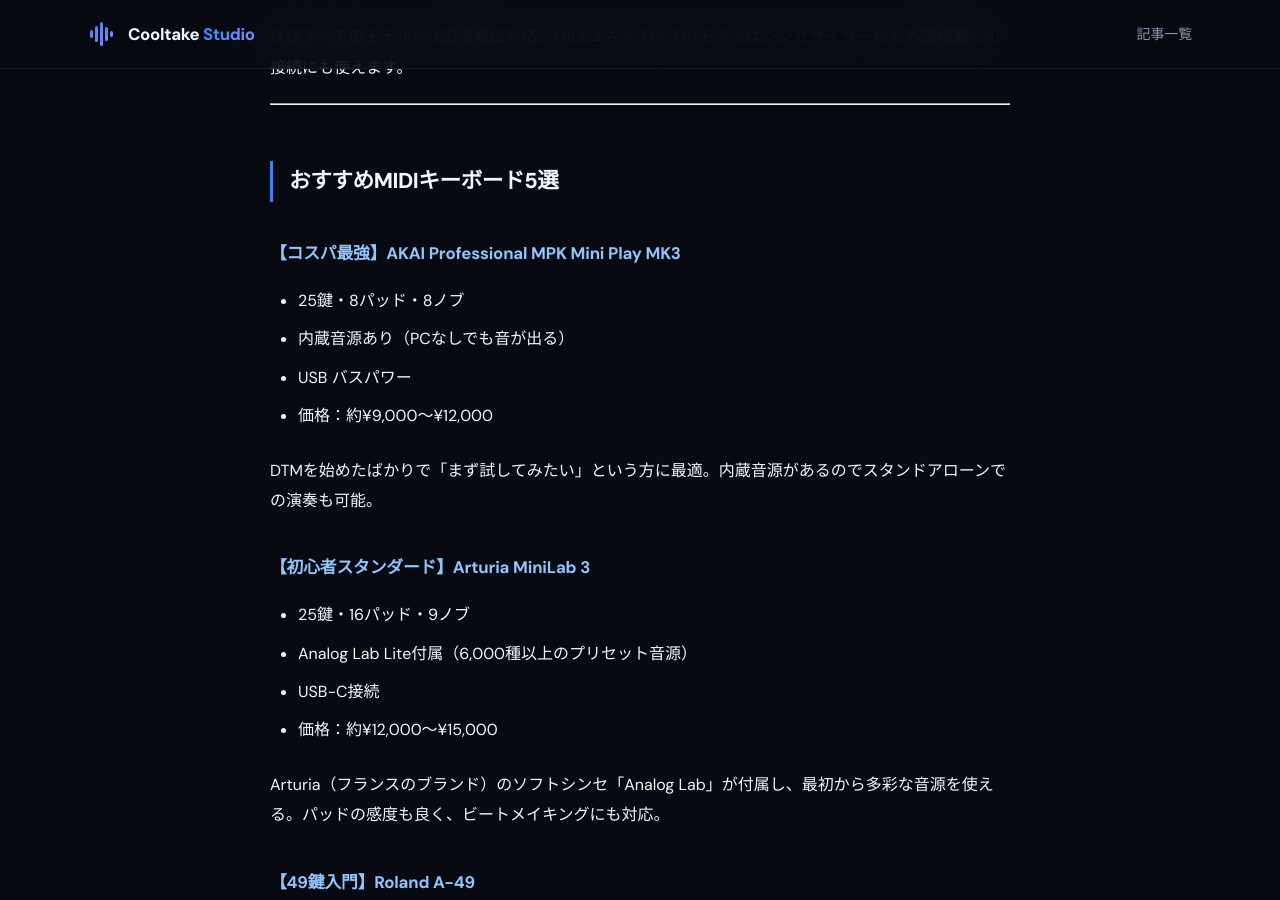
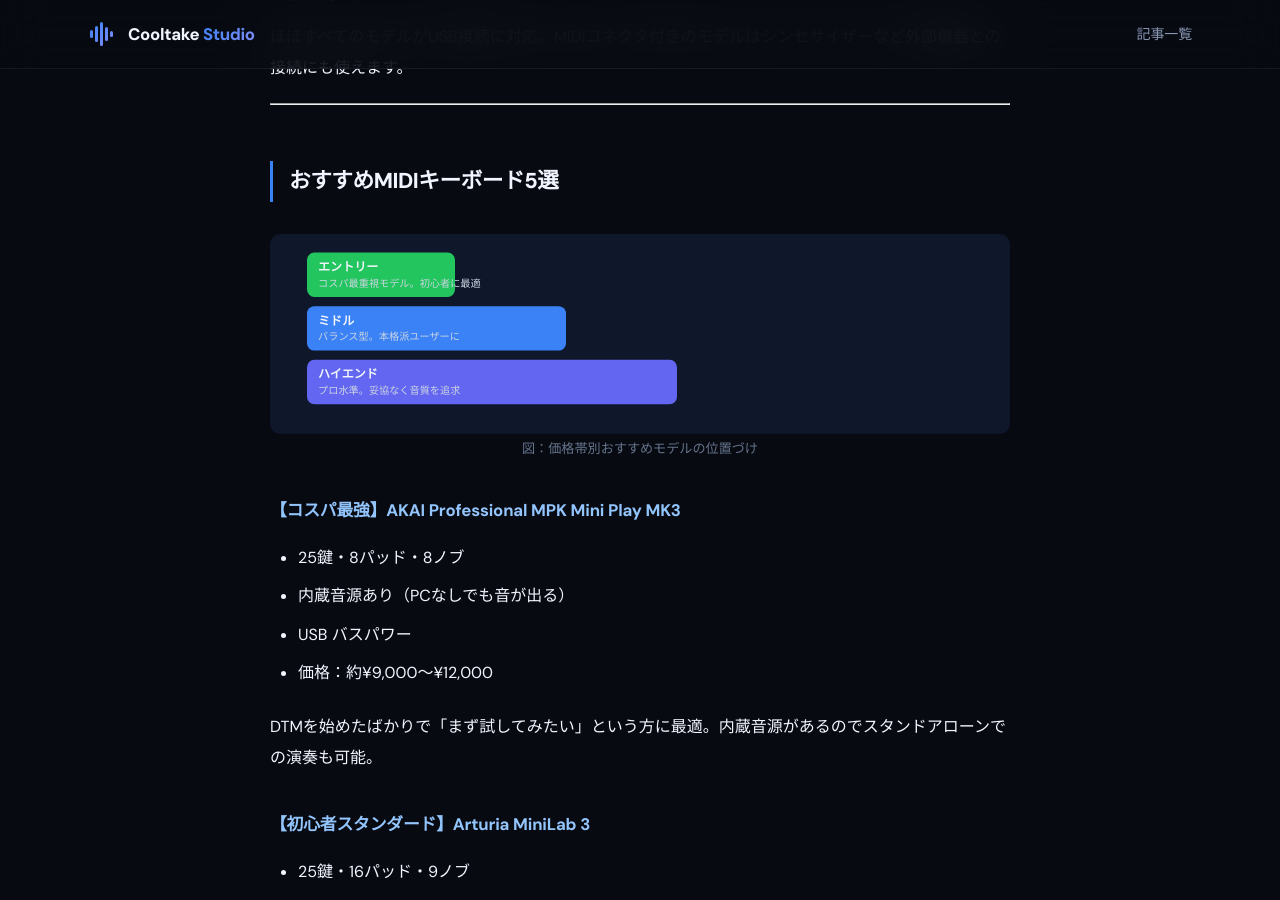
Before and after one commit to cooltake/cooltake.github.io, a Jekyll site: the page built from _posts/2026-05-12-midi-keyboard-guide.md, in a window 1280 px wide and 900 px high, scrolled down 2724 px. Built offline with Jekyll 4.4.1, drawn with Linux system fonts in a browser that asks for light colours.

Commit message:
docs: add section SVG diagrams (1 figs) to 2026-05-12-midi-keyboard-guide.md

```diff
--- a/_posts/2026-05-12-midi-keyboard-guide.md
+++ b/_posts/2026-05-12-midi-keyboard-guide.md
@@ -59,6 +59,9 @@
 
 ## おすすめMIDIキーボード5選
 
+<figure style="text-align:center;margin:2rem auto;max-width:800px;"><svg xmlns="http://www.w3.org/2000/svg" viewBox="0 0 800 216" style="max-width:100%;height:auto;border-radius:10px;display:block;"><rect width="800" height="216" fill="#0f172a" rx="10"/><defs><marker id="ah" markerWidth="8" markerHeight="6" refX="7" refY="3" orient="auto"><path d="M0,0 L0,6 L8,3 z" fill="#3b82f6"/></marker></defs><rect x="40" y="20" width="160" height="48" fill="#22c55e" rx="8"/><text x="52" y="40" text-anchor="start" font-family="sans-serif" font-size="13" fill="#f1f5f9" font-weight="bold">エントリー</text><text x="52" y="57" text-anchor="start" font-family="sans-serif" font-size="11" fill="#cbd5e1">コスパ最重視モデル。初心者に最適</text><rect x="40" y="78" width="280" height="48" fill="#3b82f6" rx="8"/><text x="52" y="98" text-anchor="start" font-family="sans-serif" font-size="13" fill="#f1f5f9" font-weight="bold">ミドル</text><text x="52" y="115" text-anchor="start" font-family="sans-serif" font-size="11" fill="#cbd5e1">バランス型。本格派ユーザーに</text><rect x="40" y="136" width="400" height="48" fill="#6366f1" rx="8"/><text x="52" y="156" text-anchor="start" font-family="sans-serif" font-size="13" fill="#f1f5f9" font-weight="bold">ハイエンド</text><text x="52" y="173" text-anchor="start" font-family="sans-serif" font-size="11" fill="#cbd5e1">プロ水準。妥協なく音質を追求</text></svg><figcaption style="font-size:.82em;color:#64748b;margin-top:.4em;font-family:sans-serif;">図：価格帯別おすすめモデルの位置づけ</figcaption></figure>
+
+
 ### 【コスパ最強】AKAI Professional MPK Mini Play MK3
 - 25鍵・8パッド・8ノブ
 - 内蔵音源あり（PCなしでも音が出る）
```
